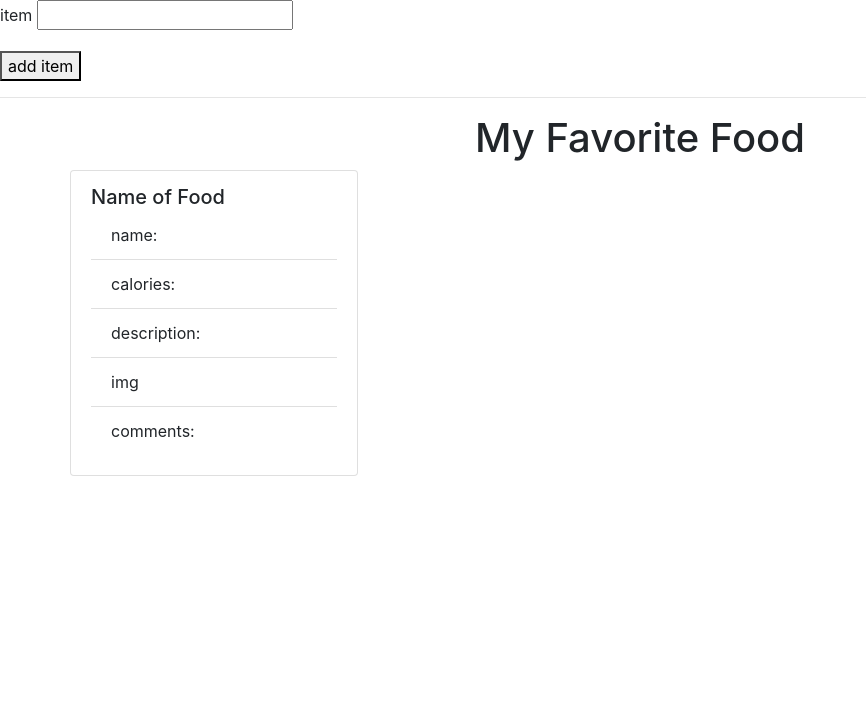
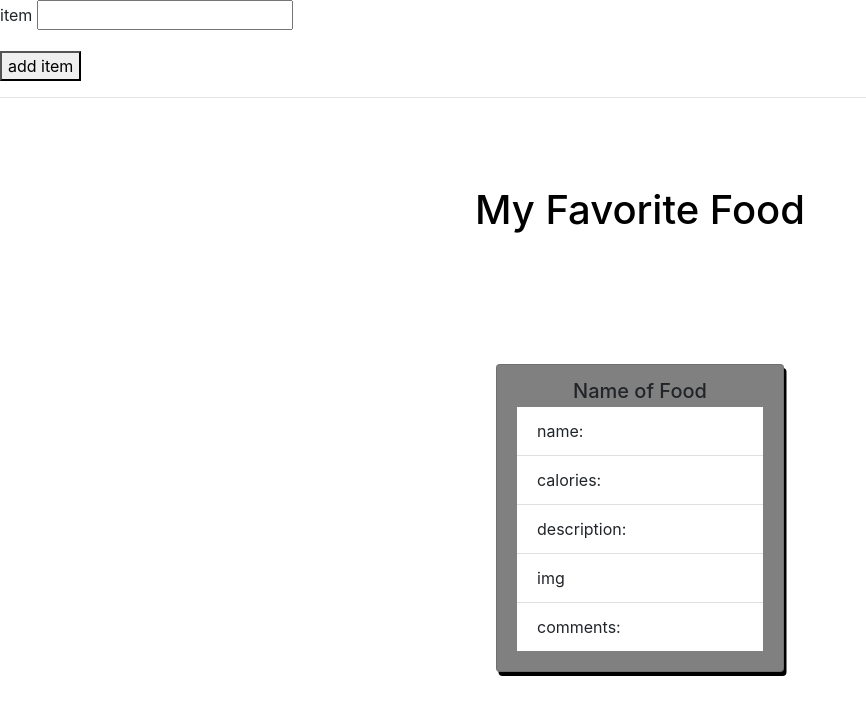
Before and after one commit to jypkr/fav-blog-foods, a website: page public/index.html in a window 1280 px wide. Shown: the whole page, without its empty margins (0-866 px from the left). Drawn offline with nearby package versions, Linux system fonts and the light colour scheme; no server answers; some icons are missing.

Commit message:
added styling and linked

```diff
--- a/public/index.html
+++ b/public/index.html
@@ -7,7 +7,9 @@
 	<meta name="viewport" content="width=device-width, initial-scale=1.0">
 	<link rel="stylesheet" href="https://stackpath.bootstrapcdn.com/bootstrap/4.4.1/css/bootstrap.min.css"
 			integrity="sha384-Vkoo8x4CGsO3+Hhxv8T/Q5PaXtkKtu6ug5TOeNV6gBiFeWPGFN9MuhOf23Q9Ifjh" crossorigin="anonymous">
-	<title>Document</title>
+	<link rel="stylesheet" href="styles.css" class="ref">
+
+	<title>Favorite Food Blog</title>
 </head>
 
 <body>
@@ -42,7 +44,6 @@
 							<li class="list-group-item">img</li>
 							<li class="list-group-item">comments:</li>
 						</ul>
-
 					</div>
 
 	<script src="https://cdn.jsdelivr.net/npm/axios/dist/axios.min.js"></script>
--- /dev/null
+++ b/public/styles.css
@@ -0,0 +1,42 @@
+.nav {
+  height: 200px;
+  color: black;
+  display: flex;
+  align-items: center;
+  border-radius: 0 0 10px 10px;
+  margin-bottom: 50px;
+}
+
+.row {
+  display: flex;
+  justify-content: space-around;
+}
+
+.card {
+  width: 18rem;
+  display: flex;
+  justify-content: space-around;
+  margin-bottom: 60px;
+  background-color: grey;
+  box-shadow: 2.5px 4px black;
+}
+
+.list-group-item {
+  background-color: white;
+}
+
+.card-header {
+  text-align: center;
+}
+
+.card-subtitle {
+  margin-bottom: 10px;
+  text-align: center;
+}
+
+footer {
+  position: absolute;
+  width: 100%;
+  bottom: 0;
+  text-align: center;
+}
```
